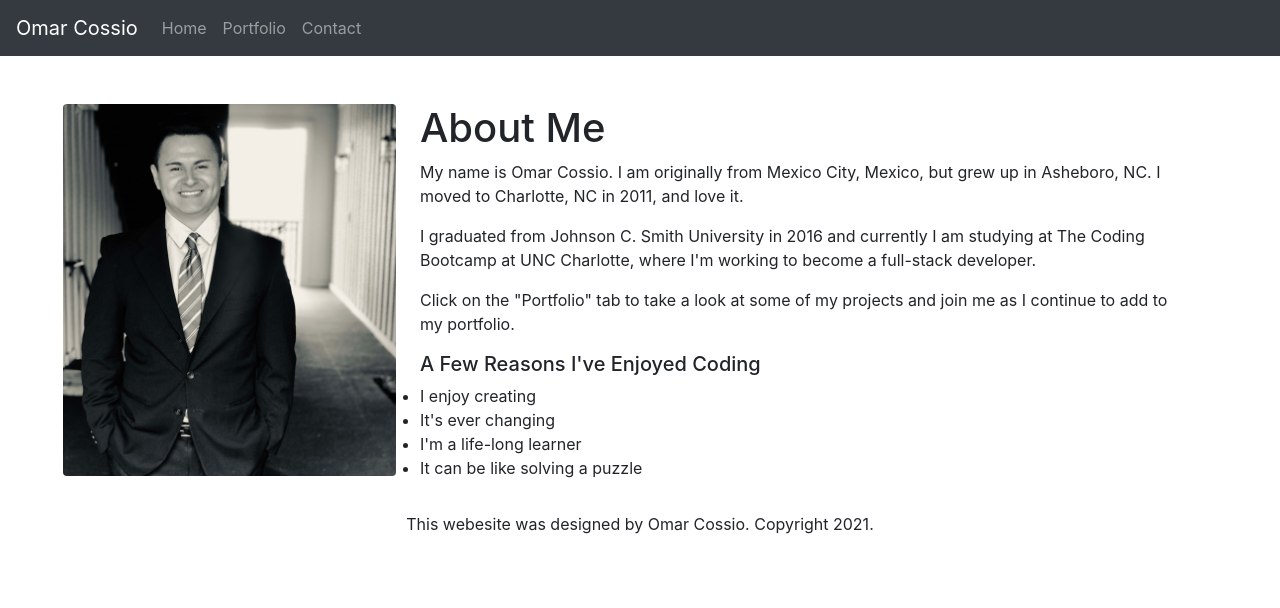
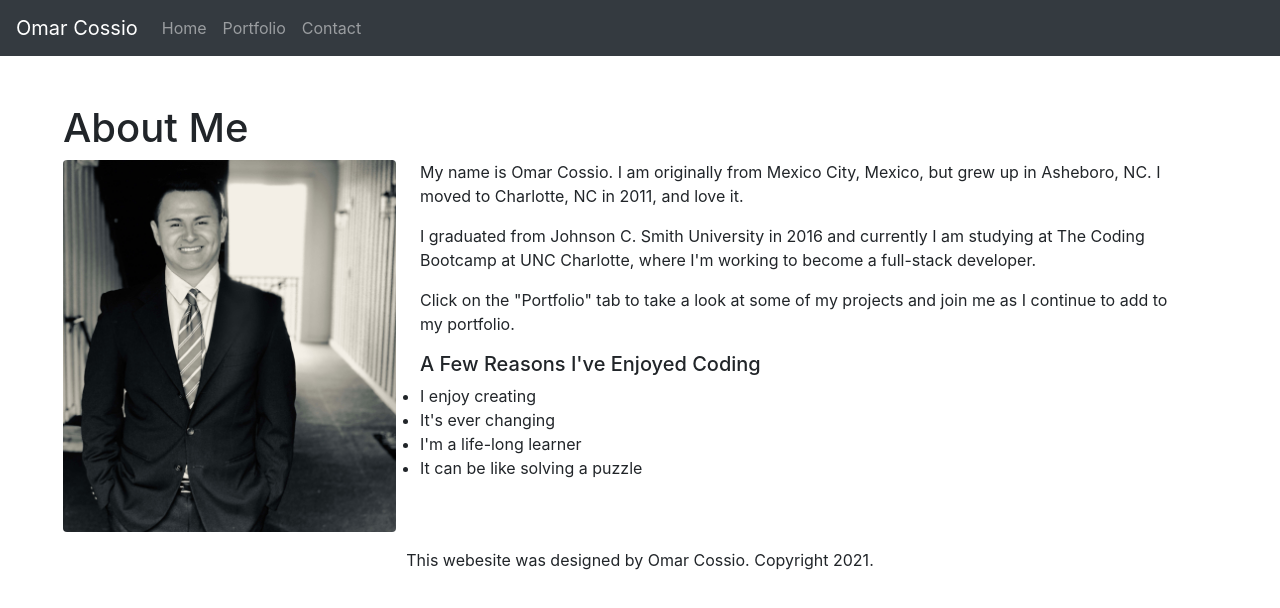
Before and after one commit to omarcossio/react-portfolio, a React (Create React App) app: page / in a window 1280 px wide. Shown: the top 608 px of the page. Built offline with nearby package versions, Linux system fonts and the light colour scheme.

Commit message:
about page h1 relocation

```diff
--- a/src/components/About.js
+++ b/src/components/About.js
@@ -9,11 +9,11 @@ function About() {
 
     return (
         <div className="container ml-5 mt-5">
+                        <h1>About Me</h1>
             <div className="row">
                 <div className="col-12 float-start">
                     <img src="myPhoto.png" className="rounded float-left mr-4" alt="Omar's Profile Photo" width="30%"></img>
                     <div>
-                        <h1>About Me</h1>
                         <p> My name is Omar Cossio. I am originally from Mexico City, Mexico,
                         but grew up in Asheboro, NC. I moved to Charlotte, NC in 2011, and love it.
                     </p>
```
Also changed, not shown: 1 other file (tests, documents, lock files or other folders).
